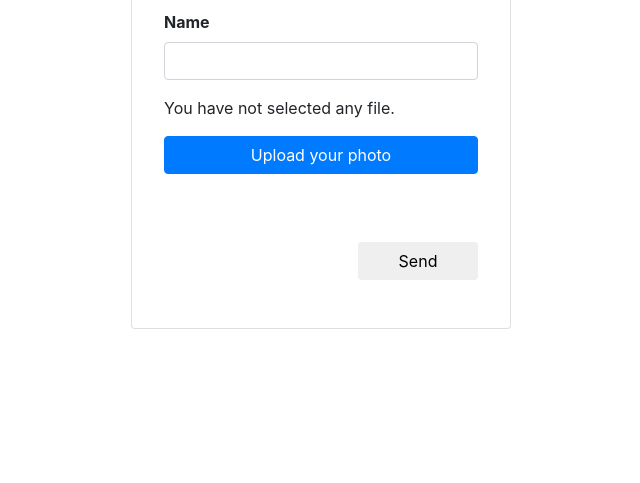
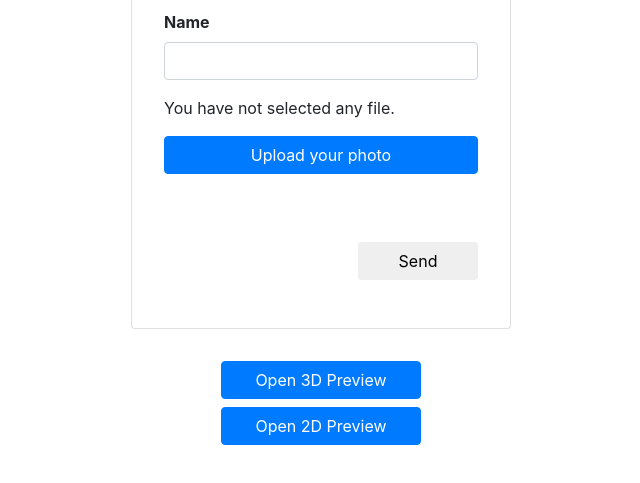
Before and after one commit to LaserTech-Entertainment/DigitalCollage, a plain HTML site: page index.html in a window 1280 px wide. Shown: the part 131-614 px from the top of the page, without its empty margins (319-959 px from the left). Drawn offline with nearby package versions, Linux system fonts and the light colour scheme.

Commit message:
Added the preview buttons to the index page.

```diff
--- a/index.html
+++ b/index.html
@@ -78,6 +78,10 @@
 					<input type='hidden' name='redirect_url' value='https://lasertech-entertainment.github.io/DigitalCollage/sent.html' />
 				</form>
 			</div>
+			<div class="col-12 mt-4">
+				<a class="preview btn btn-primary" href="result.html">Open 3D Preview</a>
+				<a class="preview btn btn-primary" href="other.html">Open 2D Preview</a>
+			</div>
 		</div>
 		<script>
 			$(document).ready(function () {
```
